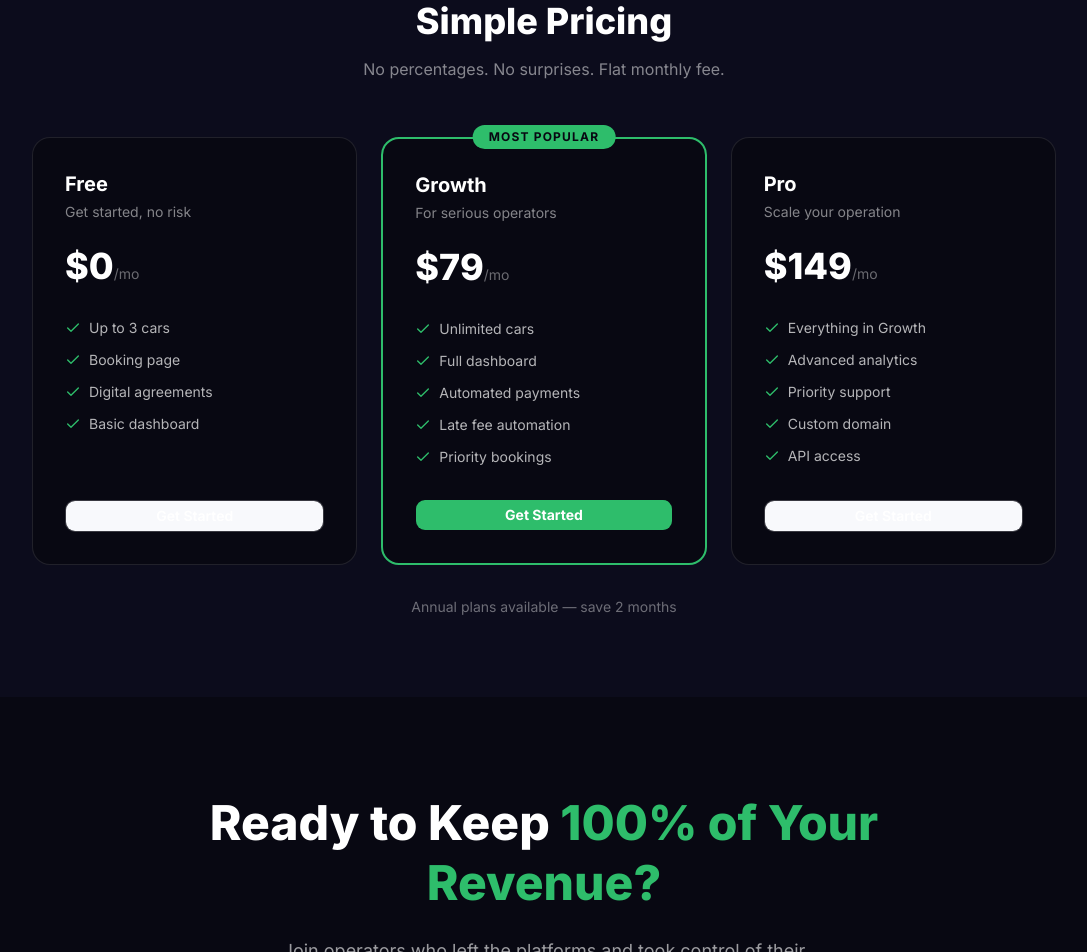
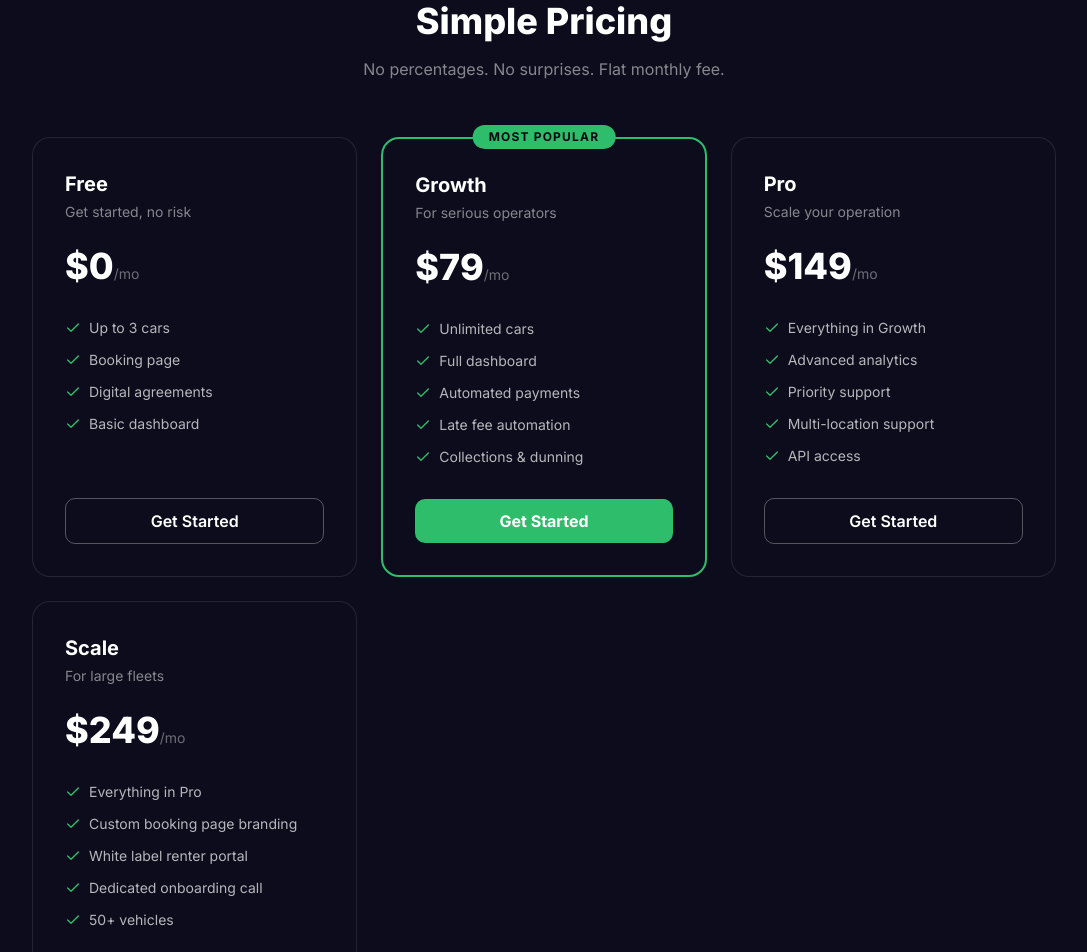
Before and after one commit to Sarihioenterprise/pcr-booking, a Next.js app: page /quit-turo in a window 1280 px wide. Shown: the part 2140-3092 px from the top of the page, without its empty margins (96-1183 px from the left). Built offline with nearby package versions, Linux system fonts and the light colour scheme.

Commit message:
Fix quit-turo pricing: visible buttons, add Scale plan

```diff
--- a/app/quit-turo/page.tsx
+++ b/app/quit-turo/page.tsx
@@ -226,14 +226,11 @@ export default function QuitTuroPage() {
 
           <div className="grid sm:grid-cols-3 gap-6">
             {/* Free */}
-            <div
-              className="rounded-2xl p-8 border border-white/10 flex flex-col"
-              style={{ backgroundColor: "#080812" }}
-            >
-              <h3 className="font-bold text-xl mb-1">Free</h3>
+            <div className="rounded-2xl p-8 border border-white/10 flex flex-col" style={{ backgroundColor: "#0c0c1c" }}>
+              <h3 className="font-bold text-xl mb-1 text-white">Free</h3>
               <p className="text-white/50 text-sm mb-6">Get started, no risk</p>
               <div className="mb-8">
-                <span className="text-4xl font-extrabold">$0</span>
+                <span className="text-4xl font-extrabold text-white">$0</span>
                 <span className="text-white/40 text-sm">/mo</span>
               </div>
               <ul className="space-y-3 text-sm text-white/70 mb-8 flex-1">
@@ -245,40 +242,25 @@ export default function QuitTuroPage() {
                 ))}
               </ul>
               <Link href="/auth/signup">
-                <Button
-                  variant="outline"
-                  className="w-full font-semibold border-white/20 hover:border-white/40"
-                >
+                <button className="w-full py-2.5 rounded-lg font-semibold text-white border border-white/30 hover:border-white/60 transition-colors">
                   Get Started
-                </Button>
+                </button>
               </Link>
             </div>
 
             {/* Growth */}
-            <div
-              className="rounded-2xl p-8 border-2 flex flex-col relative"
-              style={{ backgroundColor: "#080812", borderColor: "#2EBD6B" }}
-            >
-              <div
-                className="absolute -top-3.5 left-1/2 -translate-x-1/2 text-xs font-bold uppercase tracking-widest px-4 py-1 rounded-full"
-                style={{ backgroundColor: "#2EBD6B", color: "#080812" }}
-              >
+            <div className="rounded-2xl p-8 border-2 flex flex-col relative" style={{ backgroundColor: "#0c0c1c", borderColor: "#2EBD6B" }}>
+              <div className="absolute -top-3.5 left-1/2 -translate-x-1/2 text-xs font-bold uppercase tracking-widest px-4 py-1 rounded-full" style={{ backgroundColor: "#2EBD6B", color: "#080812" }}>
                 Most Popular
               </div>
-              <h3 className="font-bold text-xl mb-1">Growth</h3>
+              <h3 className="font-bold text-xl mb-1 text-white">Growth</h3>
               <p className="text-white/50 text-sm mb-6">For serious operators</p>
               <div className="mb-8">
-                <span className="text-4xl font-extrabold">$79</span>
+                <span className="text-4xl font-extrabold text-white">$79</span>
                 <span className="text-white/40 text-sm">/mo</span>
               </div>
               <ul className="space-y-3 text-sm text-white/70 mb-8 flex-1">
-                {[
-                  "Unlimited cars",
-                  "Full dashboard",
-                  "Automated payments",
-                  "Late fee automation",
-                  "Priority bookings",
-                ].map((f) => (
+                {["Unlimited cars", "Full dashboard", "Automated payments", "Late fee automation", "Collections & dunning"].map((f) => (
                   <li key={f} className="flex items-center gap-2">
                     <Check className="w-4 h-4 flex-shrink-0" style={{ color: "#2EBD6B" }} />
                     {f}
@@ -286,34 +268,22 @@ export default function QuitTuroPage() {
                 ))}
               </ul>
               <Link href="/auth/signup">
-                <Button
-                  className="w-full font-bold"
-                  style={{ backgroundColor: "#2EBD6B", color: "#fff" }}
-                >
+                <button className="w-full py-2.5 rounded-lg font-bold text-white transition-colors hover:opacity-90" style={{ backgroundColor: "#2EBD6B" }}>
                   Get Started
-                </Button>
+                </button>
               </Link>
             </div>
 
             {/* Pro */}
-            <div
-              className="rounded-2xl p-8 border border-white/10 flex flex-col"
-              style={{ backgroundColor: "#080812" }}
-            >
-              <h3 className="font-bold text-xl mb-1">Pro</h3>
+            <div className="rounded-2xl p-8 border border-white/10 flex flex-col" style={{ backgroundColor: "#0c0c1c" }}>
+              <h3 className="font-bold text-xl mb-1 text-white">Pro</h3>
               <p className="text-white/50 text-sm mb-6">Scale your operation</p>
               <div className="mb-8">
-                <span className="text-4xl font-extrabold">$149</span>
+                <span className="text-4xl font-extrabold text-white">$149</span>
                 <span className="text-white/40 text-sm">/mo</span>
               </div>
               <ul className="space-y-3 text-sm text-white/70 mb-8 flex-1">
-                {[
-                  "Everything in Growth",
-                  "Advanced analytics",
-                  "Priority support",
-                  "Custom domain",
-                  "API access",
-                ].map((f) => (
+                {["Everything in Growth", "Advanced analytics", "Priority support", "Multi-location support", "API access"].map((f) => (
                   <li key={f} className="flex items-center gap-2">
                     <Check className="w-4 h-4 flex-shrink-0" style={{ color: "#2EBD6B" }} />
                     {f}
@@ -321,12 +291,32 @@ export default function QuitTuroPage() {
                 ))}
               </ul>
               <Link href="/auth/signup">
-                <Button
-                  variant="outline"
-                  className="w-full font-semibold border-white/20 hover:border-white/40"
-                >
+                <button className="w-full py-2.5 rounded-lg font-semibold text-white border border-white/30 hover:border-white/60 transition-colors">
                   Get Started
-                </Button>
+                </button>
+              </Link>
+            </div>
+
+            {/* Scale */}
+            <div className="rounded-2xl p-8 border border-white/10 flex flex-col" style={{ backgroundColor: "#0c0c1c" }}>
+              <h3 className="font-bold text-xl mb-1 text-white">Scale</h3>
+              <p className="text-white/50 text-sm mb-6">For large fleets</p>
+              <div className="mb-8">
+                <span className="text-4xl font-extrabold text-white">$249</span>
+                <span className="text-white/40 text-sm">/mo</span>
+              </div>
+              <ul className="space-y-3 text-sm text-white/70 mb-8 flex-1">
+                {["Everything in Pro", "Custom booking page branding", "White label renter portal", "Dedicated onboarding call", "50+ vehicles"].map((f) => (
+                  <li key={f} className="flex items-center gap-2">
+                    <Check className="w-4 h-4 flex-shrink-0" style={{ color: "#2EBD6B" }} />
+                    {f}
+                  </li>
+                ))}
+              </ul>
+              <Link href="/auth/signup">
+                <button className="w-full py-2.5 rounded-lg font-semibold text-white border border-white/30 hover:border-white/60 transition-colors">
+                  Get Started
+                </button>
               </Link>
             </div>
           </div>
```
